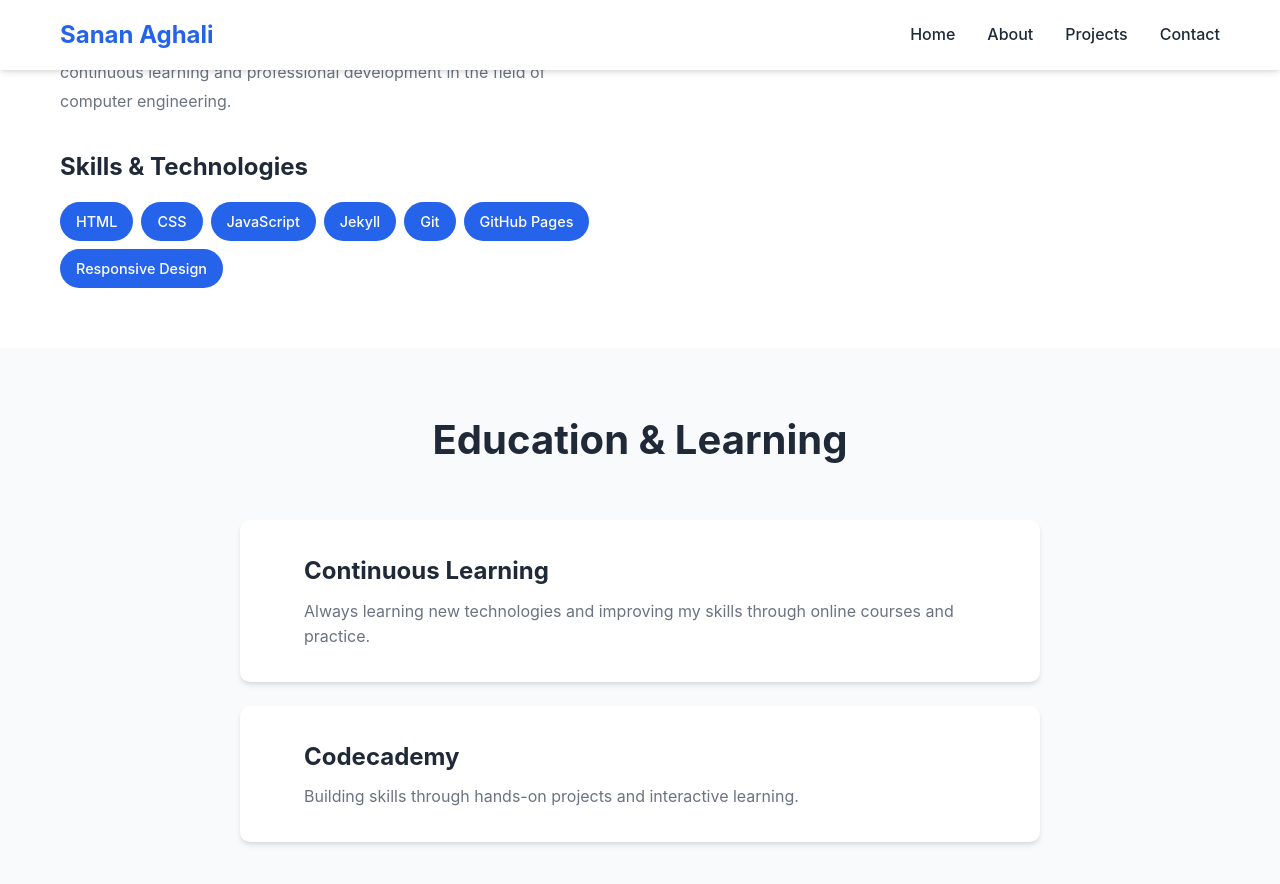
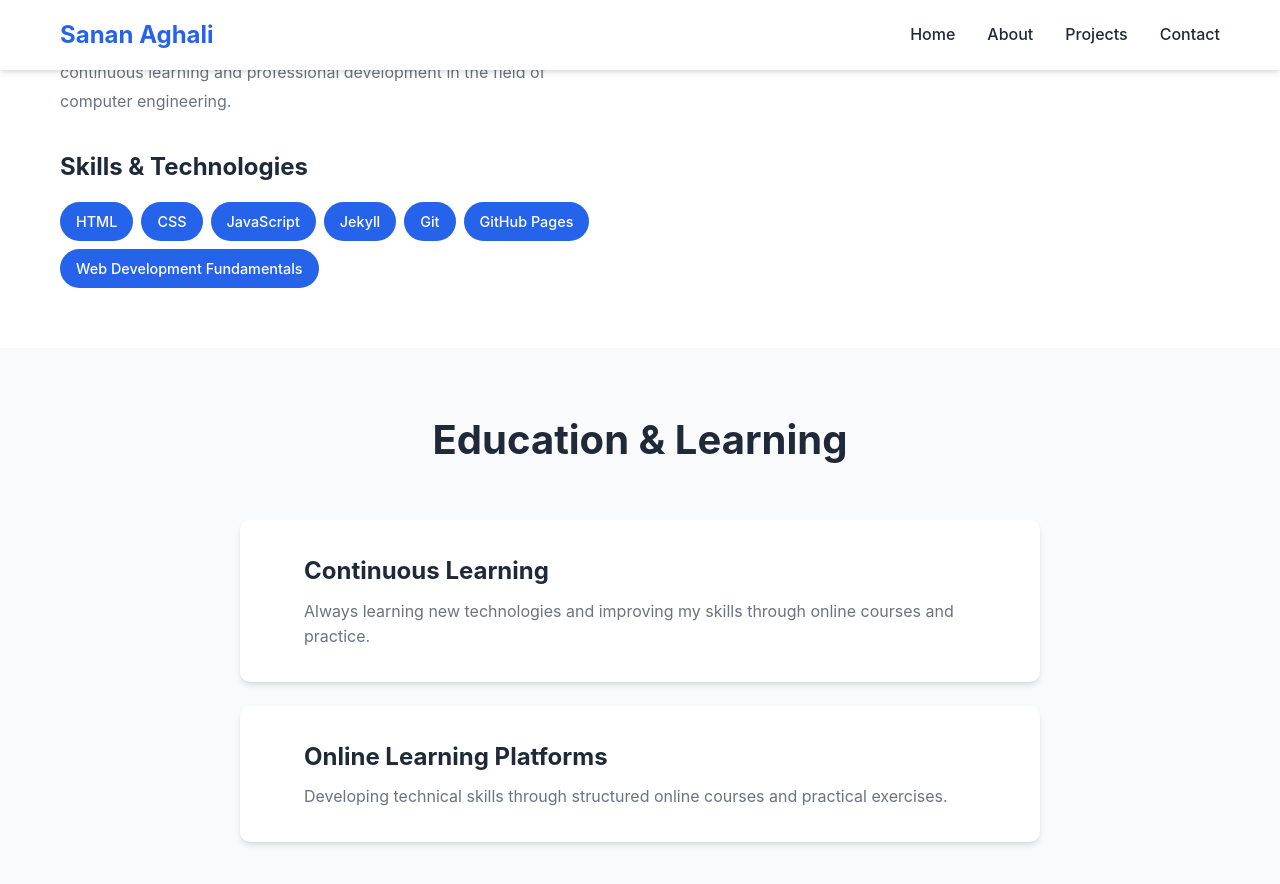
Before and after one commit to SananAghali/site1101, a Jekyll site: the page built from about.md, in a window 1280 px wide and 900 px high, scrolled down 1082 px. Shown: the top 884 px of the window. Built offline with Jekyll 4.4.1, drawn with Linux system fonts in a browser that asks for light colours; a script that is not in the unit is left out.

Commit message:
Update About page

```diff
--- a/about.md
+++ b/about.md
@@ -37,7 +37,7 @@ description: Learn more about me and my journey
                     <span class="skill-tag">Jekyll</span>
                     <span class="skill-tag">Git</span>
                     <span class="skill-tag">GitHub Pages</span>
-                    <span class="skill-tag">Responsive Design</span>
+                    <span class="skill-tag">Web Development Fundamentals</span>
                 </div>
             </div>
         </div>
@@ -62,8 +62,8 @@ description: Learn more about me and my journey
                     <i class="fas fa-code"></i>
                 </div>
                 <div class="education-content">
-                    <h3>Codecademy</h3>
-                    <p>Building skills through hands-on projects and interactive learning.</p>
+                    <h3>Online Learning Platforms</h3>
+                    <p>Developing technical skills through structured online courses and practical exercises.</p>
                 </div>
             </div>
         </div>
```
